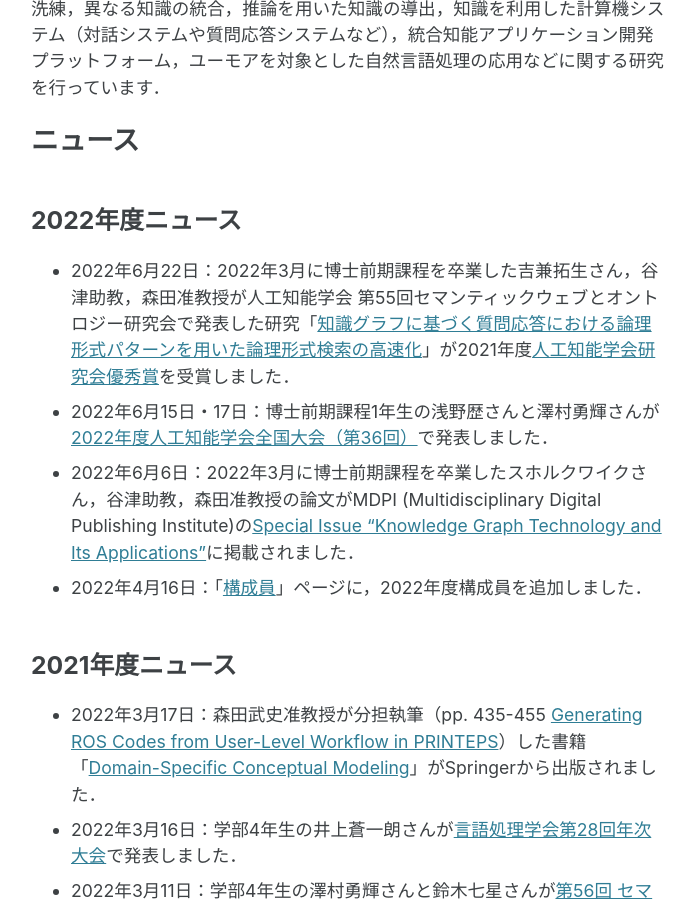
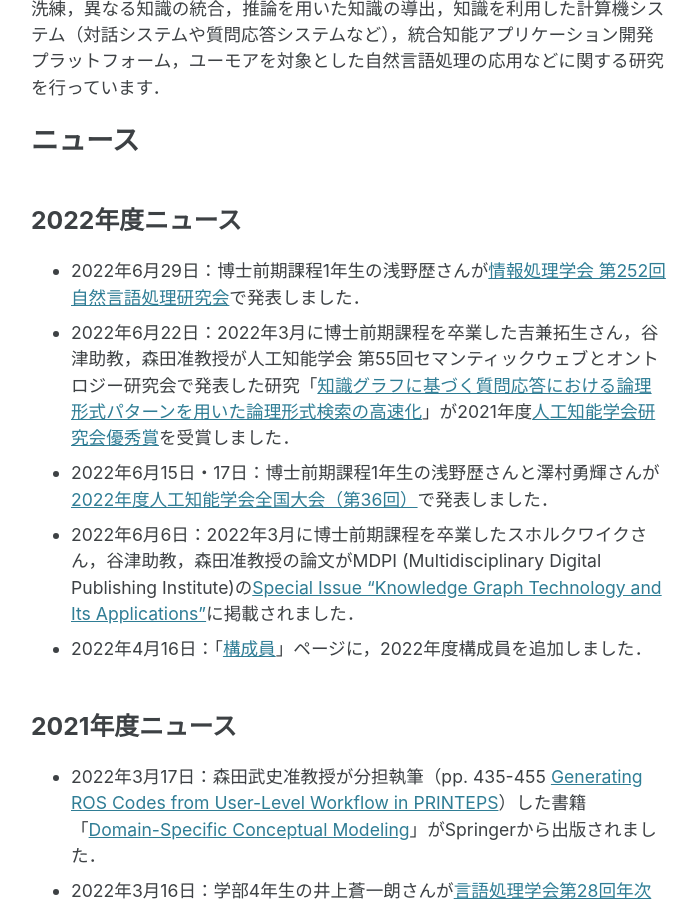
Before and after one commit to ke-lab-it-agu/ke-lab-it-agu.github.io, a Jekyll site: the page built from index.md, in a window 1280 px wide and 900 px high, scrolled down 517 px. Shown: the whole window, without its empty margins (291-987 px from the left). Built offline with Jekyll 4.4.1, drawn with Linux system fonts in a browser that asks for light colours; cached includes are drawn as plain includes.

Commit message:
update index and publications

```diff
--- a/index.md
+++ b/index.md
@@ -11,6 +11,7 @@ excerpt: "青山学院大学 理工学部 情報テクノロジー学科 <br/>
 # ニュース
 
 ## 2022年度ニュース
+* 2022年6月29日：博士前期課程1年生の浅野歴さんが[情報処理学会 第252回自然言語処理研究会](https://nl-ipsj.or.jp/2022/06/13/nl252-program/)で発表しました．
 * 2022年6月22日：2022年3月に博士前期課程を卒業した吉兼拓生さん，谷津助教，森田准教授が人工知能学会 第55回セマンティックウェブとオントロジー研究会で発表した研究「[知識グラフに基づく質問応答における論理形式パターンを用いた論理形式検索の高速化](https://doi.org/10.11517/jsaisigtwo.2021.SWO-055_03)」が2021年度[人工知能学会研究会優秀賞](https://www.ai-gakkai.or.jp/about/award/jsai_award-sig/)を受賞しました．
 * 2022年6月15日・17日：博士前期課程1年生の浅野歴さんと澤村勇輝さんが[2022年度人工知能学会全国大会（第36回）](https://www.ai-gakkai.or.jp/jsai2022/)で発表しました．
 * 2022年6月6日：2022年3月に博士前期課程を卒業したスホルクワイクさん，谷津助教，森田准教授の論文がMDPI (Multidisciplinary Digital Publishing Institute)の[Special Issue "Knowledge Graph Technology and Its Applications"](https://www.mdpi.com/journal/information/special_issues/knowledge_graph_technology)に掲載されました．
```
Also changed, not shown: publications.md (+1 -0 lines).
